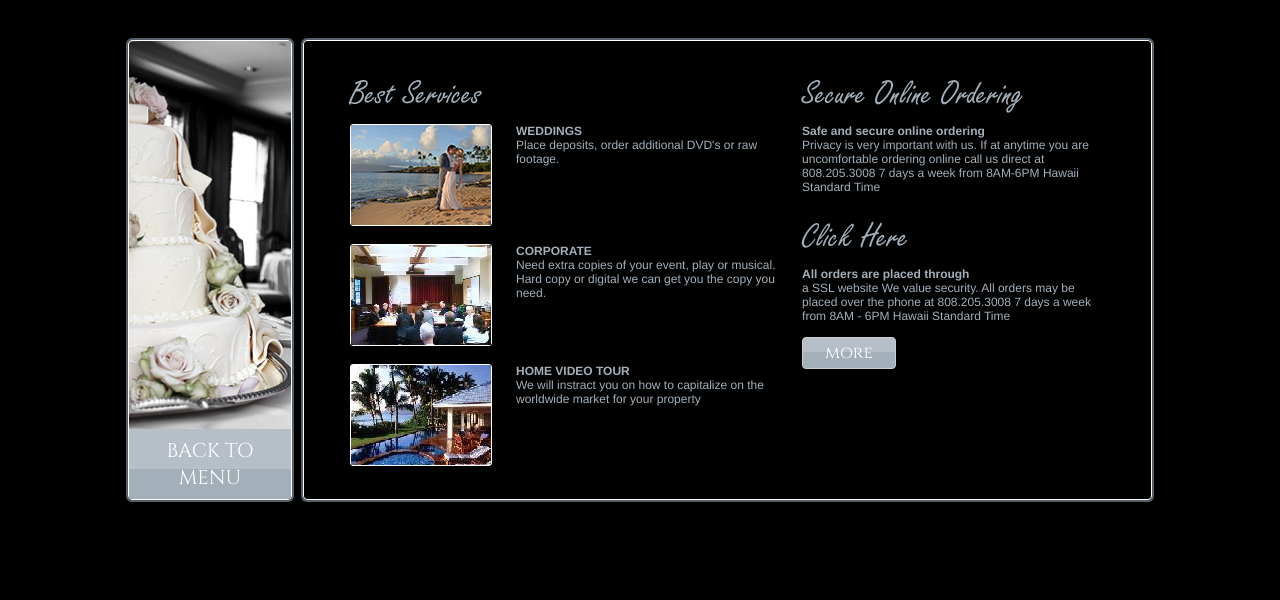
After one commit to m1ron/yourwebcast, a PHP site: page /orders.html in a window 1280 px wide. The commit adds this page. Shown: the top 600 px of the page. Run offline with PHP 8.4, Linux system fonts and the light colour scheme.

Commit message:
orders page

```diff
--- a/src/css/main.css
+++ b/src/css/main.css
@@ -29,7 +29,7 @@ html {
   height: 100%;
   padding: 0;
   margin: 0;
-  font: bold 12px/14px Helvetica, Arial, sans-serif;
+  font: 12px/14px Helvetica, Arial, sans-serif;
   color: #a3afb9;
   background: #000;
   -webkit-font-smoothing: antialiased;
@@ -200,14 +200,25 @@ figure {
   margin: 0;
   border: 1px solid #fff;
   border-radius: 3px;
+  display: inline-block;
 }
 figure img {
   max-width: 100%;
   height: auto;
 }
 .push-left {
-  margin: 0 16px 16px 0;
+  margin: 0 16px 10px 0;
   float: left;
+}
+/* PureCSS styles */
+.pure-g {
+  font-family: inherit;
+}
+.pure-g [class*="pure-u"] {
+  font-family: inherit;
+}
+.pure-menu-item:before {
+  display: none;
 }
 /* ==========================================================================
    _FORMS
@@ -232,6 +243,15 @@ input[type="submit"] {
   box-shadow: inset 0 14px 0 0 rgba(255, 255, 255, 0.2);
   border-radius: 4px;
   border: 1px solid #c8cfd4;
+  transition: background 0.2s ease;
+}
+.button:hover,
+button:hover,
+input[type="submit"]:hover,
+.button:focus,
+button:focus,
+input[type="submit"]:focus {
+  background: #28343d;
 }
 /* ==========================================================================
    _FOOTER
@@ -474,6 +494,7 @@ input[type="submit"] {
 .news-list li .h {
   text-transform: uppercase;
   margin-bottom: 0;
+  font-weight: bold;
 }
 /* ==========================================================================
    _ARTICLE
@@ -483,3 +504,29 @@ input[type="submit"] {
   content: '\0020';
   clear: both;
 }
+.article .title {
+  margin-bottom: 0;
+  text-transform: uppercase;
+  font-weight: bold;
+}
+/* ==========================================================================
+   _CATALOG
+   ========================================================================== */
+.catalog .item {
+  margin-bottom: 18px;
+}
+.catalog .item:after {
+  display: table;
+  content: '\0020';
+  clear: both;
+}
+.catalog .item .image {
+  width: 142px;
+  margin-right: 24px;
+  float: left;
+}
+.catalog .item .h {
+  margin-bottom: 0;
+  text-transform: uppercase;
+  font-weight: bold;
+}
--- a/src/less/main.less
+++ b/src/less/main.less
@@ -74,7 +74,7 @@ html {
   height: 100%;
   padding: 0;
   margin: 0;
-  font: bold 12px/14px @font-default;
+  font: 12px/14px @font-default;
   color: @color-font;
   background: @color-black;
   -webkit-font-smoothing: antialiased;
@@ -202,13 +202,20 @@ figure {
   margin: 0;
   border: 1px solid @color-white;
   border-radius: 3px;
+  display: inline-block;
 
   img {
     max-width: 100%;
     height: auto;
   }
 }
-.push-left { margin: 0 16px 16px 0;float: left;}
+.push-left { margin: 0 16px 10px 0;float: left;}
+/* PureCSS styles */
+.pure-g {
+  font-family: inherit;
+  [class *="pure-u"] { font-family: inherit; }
+}
+.pure-menu-item:before { display: none; }
 /* ==========================================================================
    _FORMS
    ========================================================================== */
@@ -227,9 +234,9 @@ fieldset { padding: 0; border: 0; margin: 0; }
   box-shadow: inset 0 14px 0 0 @color;
   border-radius: 4px;
   border: 1px solid #c8cfd4;
+  transition: background @duration;
 
-  &:hover, &:focus {
-  }
+  &:hover, &:focus { background: @color-blue-dark; }
 }
 /* ==========================================================================
    _FOOTER
@@ -487,6 +494,7 @@ fieldset { padding: 0; border: 0; margin: 0; }
     .h {
       text-transform: uppercase;
       margin-bottom: 0;
+      font-weight: bold;
     }
   }
 }
@@ -495,4 +503,31 @@ fieldset { padding: 0; border: 0; margin: 0; }
    ========================================================================== */
 .article {
   &:after { .clearfix; }
+  .title {
+    margin-bottom: 0;
+    text-transform: uppercase;
+    font-weight: bold;
+  }
 }
+/* ==========================================================================
+   _CATALOG
+   ========================================================================== */
+.catalog {
+
+  .item {
+    margin-bottom: 18px;
+    &:after {.clearfix;}
+
+    .image {
+      width: 142px;
+      margin-right: 24px;
+      float: left;
+    }
+
+    .h {
+      margin-bottom: 0;
+      text-transform: uppercase;
+      font-weight: bold;
+    }
+  }
+}
--- /dev/null
+++ b/src/orders.html
@@ -0,0 +1,93 @@
+<!doctype html>
+<html xml:lang="en" lang="en">
+<head>
+	<meta charset="UTF-8">
+	<meta http-equiv="X-UA-Compatible" content="IE=edge">
+	<title>YourwebCast.Com - We Bring You To The World</title>
+	<meta name="description" content="">
+	<meta name="viewport" content="width=device-width, initial-scale=1">
+	<meta name="format-detection" content="telephone=no">
+
+	<link rel="stylesheet" href="css/pure.css">
+	<link rel="stylesheet" href="css/normalize.css">
+	<link rel="stylesheet" href="css/main.css">
+
+	<!--[if lte IE 9]>
+	<script src="js/vendor/html5shiv.min.js"></script>
+	<link rel="stylesheet" href="css/ie.css">
+	<![endif]-->
+</head>
+<body>
+
+	<!-- Header -->
+	<header class="header">
+		<div class="wrapper">
+			<h1 class="title">YourWebcast.Com Videography</h1>
+		</div>
+	</header>
+	<!-- /Header -->
+
+	<main class="main">
+		<div class="wrapper">
+
+			<a class="back" href="index.html" style="background-image: url('img/nav-3.jpg')"><span class="bottom"><span>Back to menu</span></span></a>
+			<div class="container">
+				<div class="pure-g">
+					<div class="pure-u-14-24">
+						<section>
+							<h2 class="h2">Best Services</h2>
+							<div class="catalog">
+								<div class="item">
+									<figure class="image"><img src="img/catalog/1.jpg" alt=""></figure>
+									<p class="h">Weddings</p>
+									<p>Place deposits, order additional DVD's or raw footage.</p>
+								</div>
+								<div class="item">
+									<figure class="image"><img src="img/catalog/2.jpg" alt=""></figure>
+									<p class="h">Corporate</p>
+									<p>Need extra copies of your event, play or musical. Hard copy or digital we can get you the copy you need.</p>
+								</div>
+								<div class="item">
+									<figure class="image"><img src="img/catalog/3.jpg" alt=""></figure>
+									<p class="h">Home video tour</p>
+									<p>We will instract you on how to capitalize on the worldwide market for your property</p>
+								</div>
+							</div>
+						</section>
+					</div>
+					<div class="pure-u-10-24">
+						<article class="article">
+							<h2 class="h2">Secure Online Ordering</h2>
+							<p><strong>Safe and secure online ordering</strong><br> Privacy is very important with us. If at anytime you are uncomfortable ordering online call us direct at 808.205.3008 7 days a week from 8AM-6PM Hawaii Standard Time</p>
+						</article>
+						<article class="article">
+							<h2 class="h2">Click Here</h2>
+							<p><strong>All orders are placed through</strong><br> a SSL website We value security. All orders may be placed over the phone at 808.205.3008 7 days a week from 8AM - 6PM Hawaii Standard Time </p>
+							<a class="button" href="#">more</a>
+						</article>
+					</div>
+				</div>
+			</div>
+
+		</div>
+	</main>
+
+	<!-- Footer -->
+	<footer class="footer">
+		<div class="wrapper">
+			<p class="slogan">A Mavi Video Production Company</p>
+			<p class="copyright">Copyright &copy;2010. All rights reserved.</p>
+			<ul class="actions">
+				<li><a href="#"><img src="img/icons/privacy.png" width="19" height="15" alt=""></a></li>
+				<li><a href="#"><img src="img/icons/fullscreen.png" width="19" height="15" alt=""></a></li>
+				<li><a href="#"><img src="img/icons/sound.png" width="19" height="15" alt=""></a></li>
+			</ul>
+		</div>
+	</footer>
+	<!-- /Footer -->
+
+	<script src="js/vendor/jquery.min.js"></script>
+	<script src="js/plugins.js"></script>
+	<script src="js/main.js"></script>
+</body>
+</html>
```
Also changed, not shown: dist/css/main.css (+49 -2 lines), dist/home.html (+5 -4 lines), dist/orders.html (added, +93 -0 lines), src/home.html (+5 -4 lines), dist/img/catalog/1.jpg (added), dist/img/catalog/2.jpg (added), dist/img/catalog/3.jpg (added), src/img/catalog/1.jpg (added), src/img/catalog/2.jpg (added), src/img/catalog/3.jpg (added).
